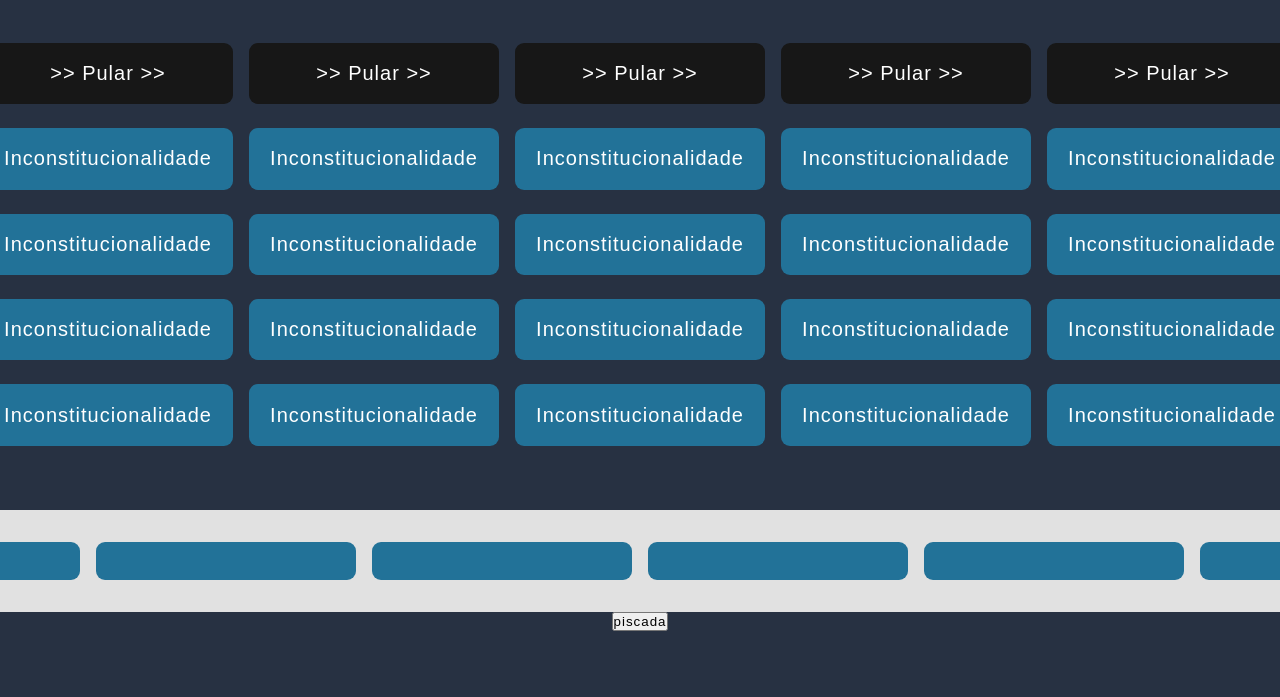
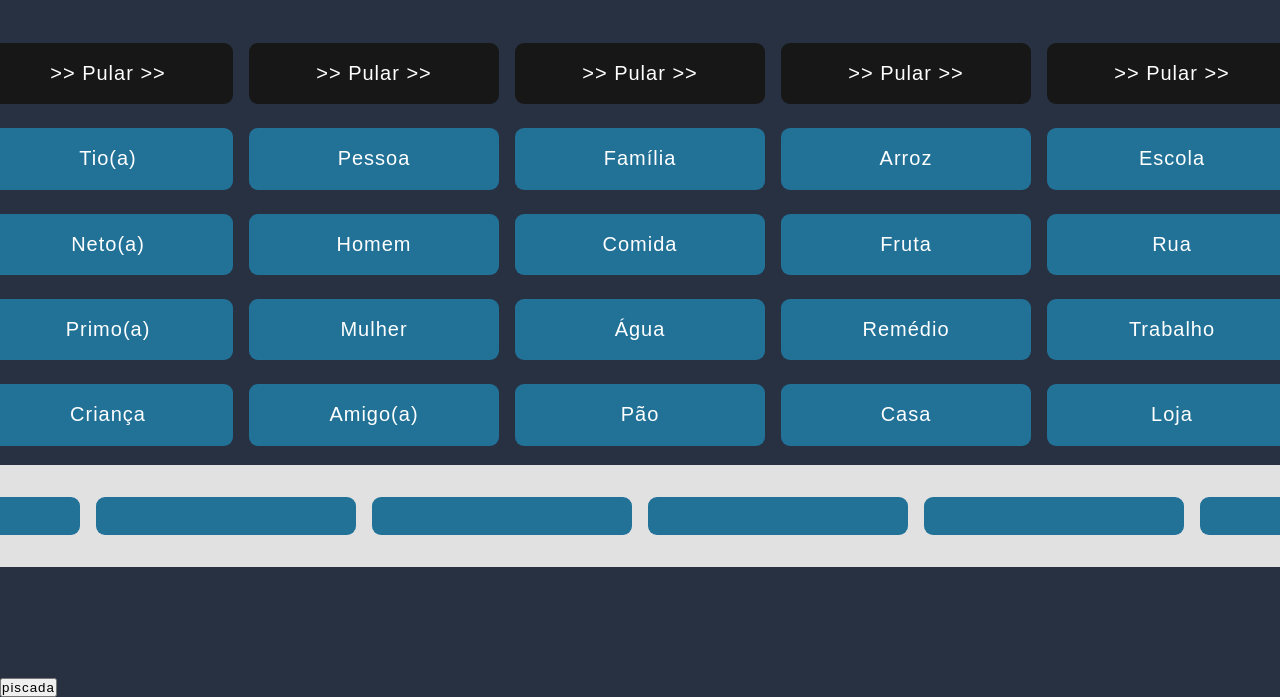
Before and after one commit to SHC-2k25/AppSHC, a plain HTML site: page pages/substantivo.html in a window 1280 px wide. Shown: the part 122-819 px from the top of the page. Drawn offline with Linux system fonts and the light colour scheme.

Commit message:
Substantivos adicionados

```diff
--- a/pages/substantivo.html
+++ b/pages/substantivo.html
@@ -238,16 +238,16 @@
                         <p>>> Pular >></p>
                     </div>
                     <div class="palavra" id="p2">
-                        <p>Inconstitucionalidade</p>
+                        <p>Mãe</p>
                     </div>
                     <div class="palavra" id="p3">
-                        <p>Inconstitucionalidade</p>
+                        <p>Pai</p>
                     </div>
                     <div class="palavra" id="p4">
-                        <p>Inconstitucionalidade</p>
+                        <p>Filho(a)</p>
                     </div>
                     <div class="palavra" id="p5">
-                        <p>Inconstitucionalidade</p>
+                        <p>Irmã(o)</p>
                     </div>
                 </div>
                 <div class="container2">
@@ -255,16 +255,16 @@
                         <p>>> Pular >></p>
                     </div>
                     <div class="palavra" id="p7">
-                        <p>Inconstitucionalidade</p>
+                        <p>Tio(a)</p>
                     </div>
                     <div class="palavra" id="p8">
-                        <p>Inconstitucionalidade</p>
+                        <p>Neto(a)</p>
                     </div>
                     <div class="palavra" id="p9">
-                        <p>Inconstitucionalidade</p>
+                        <p>Primo(a)</p>
                     </div>
                     <div class="palavra" id="p10">
-                        <p>Inconstitucionalidade</p>
+                        <p>Criança</p>
                     </div>
                 </div>
                 <div class="container2">
@@ -272,16 +272,16 @@
                         <p>>> Pular >></p>
                     </div>
                     <div class="palavra" id="p12">
-                        <p>Inconstitucionalidade</p>
+                        <p>Pessoa</p>
                     </div>
                     <div class="palavra" id="p13">
-                        <p>Inconstitucionalidade</p>
+                        <p>Homem</p>
                     </div>
                     <div class="palavra" id="p14">
-                        <p>Inconstitucionalidade</p>
+                        <p>Mulher</p>
                     </div>
                     <div class="palavra" id="p15">
-                        <p>Inconstitucionalidade</p>
+                        <p>Amigo(a)</p>
                     </div>
                 </div>
                 <div class="container2">
@@ -289,16 +289,16 @@
                         <p>>> Pular >></p>
                     </div>
                     <div class="palavra" id="p17">
-                        <p>Inconstitucionalidade</p>
+                        <p>Família</p>
                     </div>
                     <div class="palavra" id="p18">
-                        <p>Inconstitucionalidade</p>
+                        <p>Comida</p>
                     </div>
                     <div class="palavra" id="p19">
-                        <p>Inconstitucionalidade</p>
+                        <p>Água</p>
                     </div>
                     <div class="palavra" id="p20">
-                        <p>Inconstitucionalidade</p>
+                        <p>Pão</p>
                     </div>
                 </div>
                 <div class="container2">
@@ -306,16 +306,16 @@
                         <p>>> Pular >></p>
                     </div>
                     <div class="palavra" id="p22">
-                        <p>Inconstitucionalidade</p>
+                        <p>Arroz</p>
                     </div>
                     <div class="palavra" id="p23">
-                        <p>Inconstitucionalidade</p>
+                        <p>Fruta</p>
                     </div>
                     <div class="palavra" id="p24">
-                        <p>Inconstitucionalidade</p>
+                        <p>Remédio</p>
                     </div>
                     <div class="palavra" id="p25">
-                        <p>Inconstitucionalidade</p>
+                        <p>Casa</p>
                     </div>
                 </div>
                 <div class="container2">
@@ -323,36 +323,36 @@
                         <p>>> Pular >></p>
                     </div>
                     <div class="palavra" id="p28">
-                        <p>Inconstitucionalidade</p>
+                        <p>Escola</p>
                     </div>
                     <div class="palavra" id="p29">
-                        <p>Inconstitucionalidade</p>
+                        <p>Rua</p>
                     </div>
                     <div class="palavra" id="p30">
-                        <p>Inconstitucionalidade</p>
+                        <p>Trabalho</p>
                     </div>
                     <div class="palavra" id="p31">
-                        <p>Inconstitucionalidade</p>
+                        <p>Loja</p>
                     </div>
                 </div>
                 <div class="container2">
                     <div class="palavra" id="p32">
-                        <p>Inconstitucionalidade</p>
+                        <p>Hospital</p>
                     </div>
                     <div class="palavra" id="p33">
-                        <p>Inconstitucionalidade</p>
+                        <p>Sol</p>
                     </div>
                     <div class="palavra" id="p34">
-                        <p>Inconstitucionalidade</p>
+                        <p>Lua</p>
                     </div>
                     <div class="palavra" id="p35">
-                        <p>Inconstitucionalidade</p>
+                        <p>Céu</p>
                     </div>
                     <div class="palavra" id="p36">
-                        <p>Inconstitucionalidade</p>
+                        <p>Chuva</p>
                     </div>
                 </div>
-            </div>
+
 
 
             </div>
@@ -379,8 +379,9 @@
                 </div>
 
             </div>
+
+    </section>
     <button>piscada</button>
-    </section>
 </body>
 
 </html>
```
Lines whose indentation alone changed are shown as unchanged.
